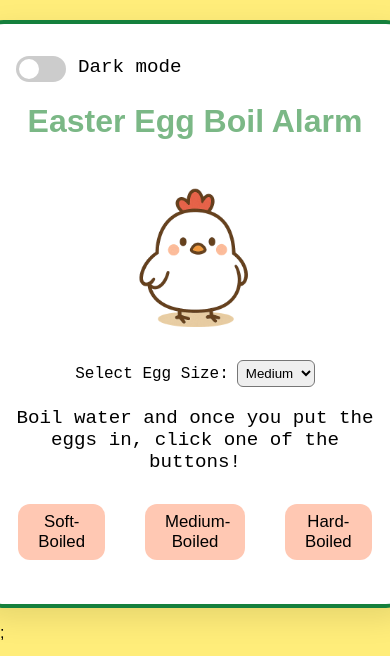
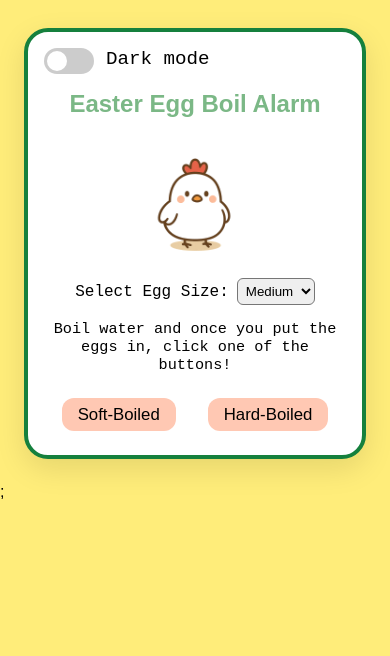
Before and after one commit to sigve-dev/easter-egg-boil, a React (Vite) app: page / in a window 390 px wide. Shown: the top 656 px of the page. Built offline with nearby package versions, Linux system fonts and the light colour scheme.

Commit message:
further enhancements

```diff
--- a/src/App.css
+++ b/src/App.css
@@ -212,3 +212,36 @@ input:checked + .slider:before {
     0%, 100% { opacity: 1; }
     50% { opacity: 0.5; }
 }
+
+@media (max-width: 768px) {
+    .card {
+      padding: 1rem;
+      margin: 0.5rem;
+    }
+
+    .title {
+      font-size: 1.5rem;
+    }
+
+    .button {
+      font-size: 0.9rem;
+      padding: 0.4rem 1rem;
+    }
+
+    .time-text {
+      font-size: 1.8rem;
+    }
+
+    .chicken-image {
+      width: 120px;
+    }
+
+    .boil-text {
+      font-size: 0.95rem;
+    }
+
+    .button.start {
+      width: auto;
+      margin: 0.5rem;
+    }
+  }
--- a/src/Components/TimerControls.tsx
+++ b/src/Components/TimerControls.tsx
@@ -1,7 +1,7 @@
 import "../App.css";
 
 type TimerControlType = {
-    onSelect: (type: "soft" | "medium" | "hard") => void;
+    onSelect: (type: "soft" | "hard") => void;
 };
 
 const TimerControls = ({ onSelect }: TimerControlType) => (
@@ -9,8 +9,6 @@ const TimerControls = ({ onSelect }: TimerControlType) => (
         <button className="button start" onClick={
             () => onSelect("soft")}>Soft-Boiled</button>
         <button className="button start" onClick={
-            () => onSelect("medium")}>Medium-Boiled</button>
-        <button className="button start" onClick={
             () => onSelect("hard")}>Hard-Boiled</button>
     </div>
 )
--- a/src/Components/TimerDisplay.tsx
+++ b/src/Components/TimerDisplay.tsx
@@ -2,9 +2,9 @@ import { motion } from "framer-motion";
 import "../App.css";
 
 type TimerDisplayType = {
-  boilType: "soft" | "medium" | "hard" | null;
+  boilType: "soft" | "hard" | null;
   time: number | null;
-  eggSize: "small" | "medium" | "large";
+  eggSize: "small" | "large";
   onReset: () => void;
 };
 
@@ -30,9 +30,7 @@ const TimerDisplay = ({ boilType, time, eggSize, onReset }: TimerDisplayType) =>
       transition={{ duration: 0.4 }}
       className="timer-display"
     >
-      <p className="boil-text">Size: <strong>{eggSize}</strong></p>
-
-      <p className="boil-text">Boiling a <strong>{boilType}-boiled</strong> egg...</p>
+      <p className="boil-text">Boiling a <strong>{eggSize} {boilType}-boiled</strong> egg...</p>
       <p className="time-text">
         {time !== null ? formatTime(time) : "00:00"}
       </p>
```
